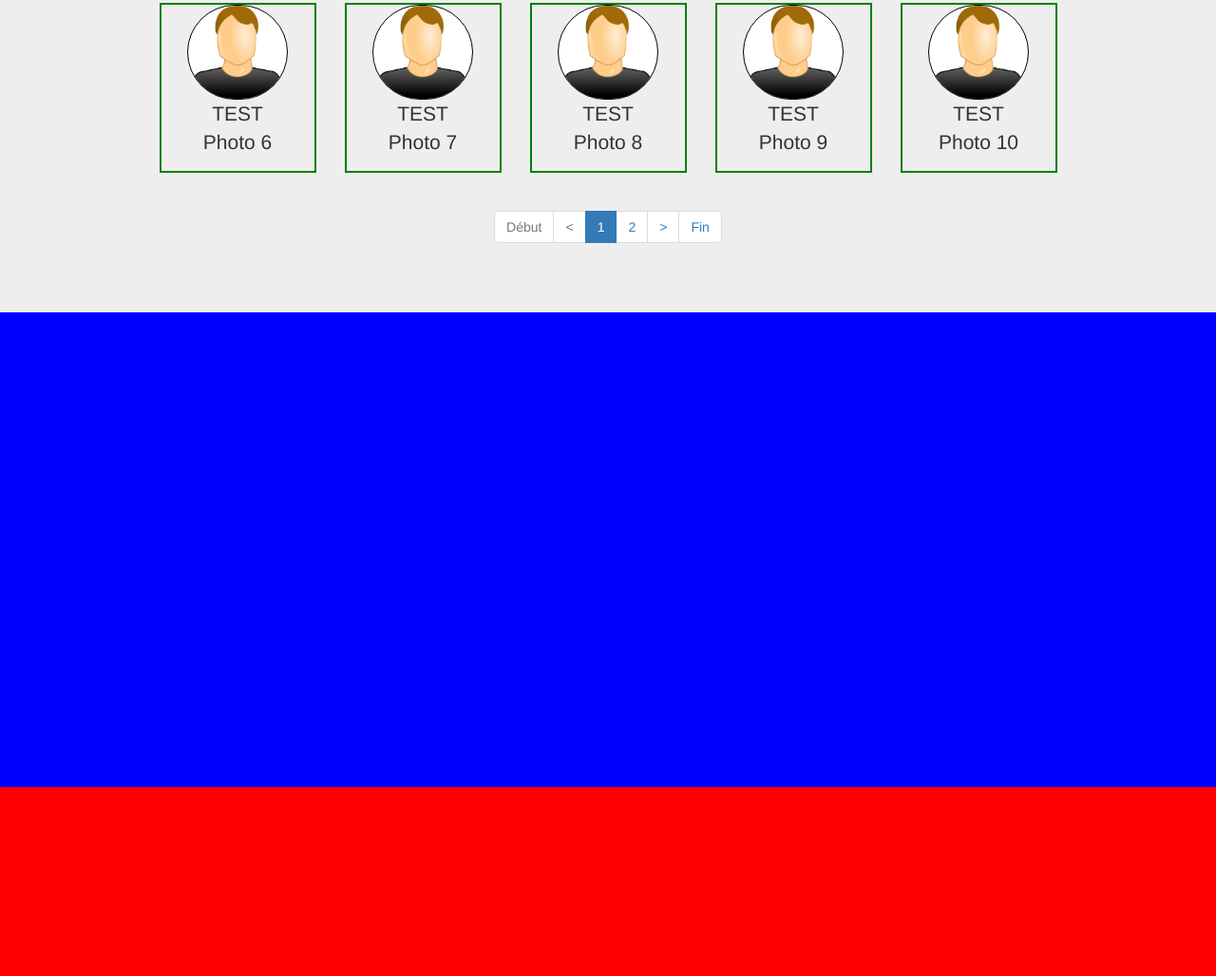
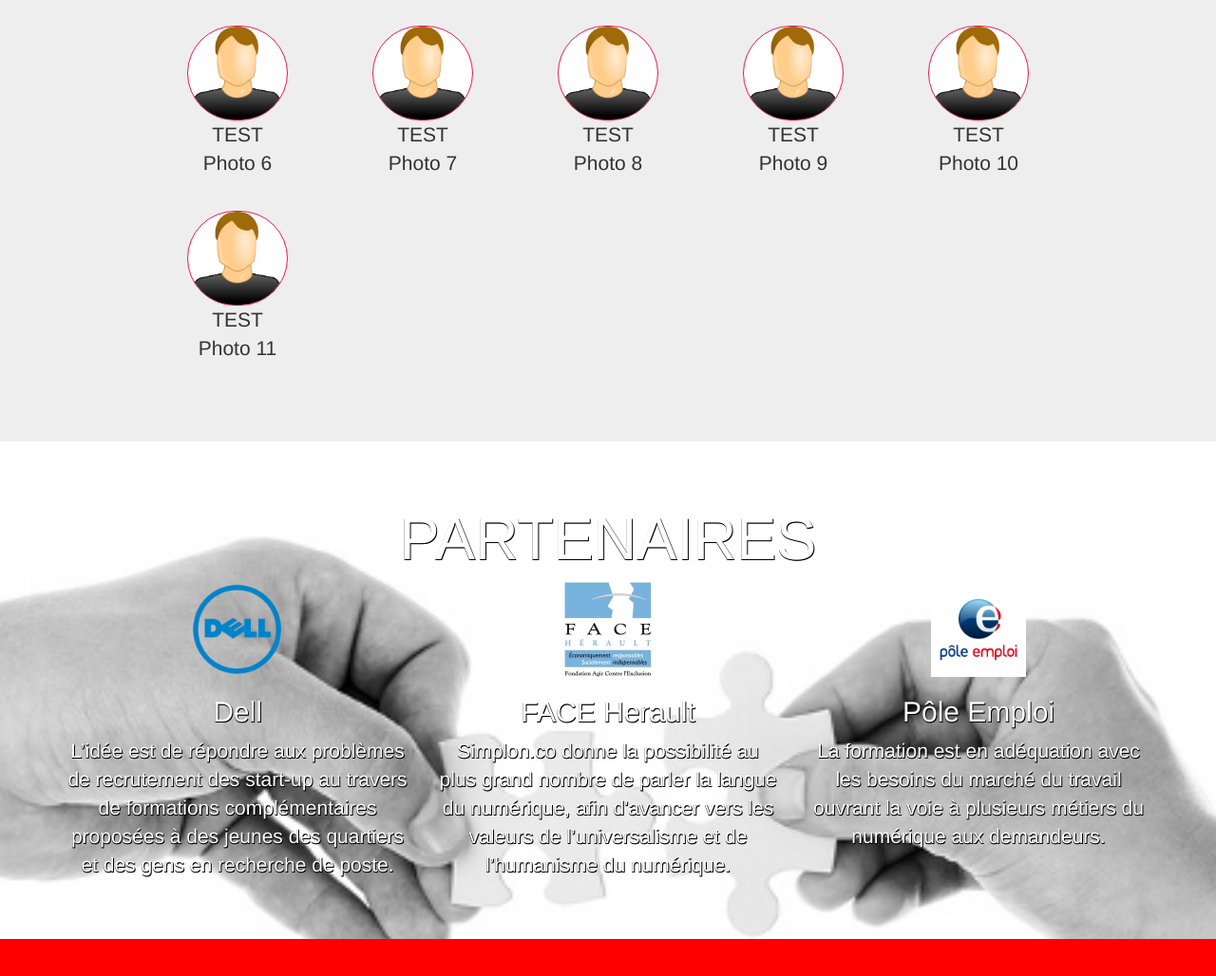
Before and after one commit to Korbylesbonstuyaux/trombinoscope, a plain HTML site: page index.html in a window 1280 px wide. Shown: the part 1268-2296 px from the top of the page at 95% size. Drawn offline with nearby package versions, Linux system fonts and the light colour scheme.

Commit message:
Section Partners

```diff
--- a/css/custom.css
+++ b/css/custom.css
@@ -10,9 +10,14 @@ body {
   /*margin: 0 !important;*/
 }
 
+h1 {
+  text-transform: uppercase;
+}
+
 .jumbotron {
   margin: 0;
 }
+
 /* END GLOBAL */
 
 /* HEADER */
@@ -103,22 +108,41 @@ nav button {
   text-align: center;
 }
 
+#presentation h1 {
+  /*color: black;*/
+}
+
 /* END PRESENTATION */
 
 /* TROMBINOSCOPE */
+
+#trombinoscope img {
+  height: 100px;
+  width: auto;
+  background-color: white !important;
+  border: 1px solid #ED1651;
+  border-radius: 50px;
+}
 
 #trombinoscope {
   text-align: center;
 }
 
 #trombinoscope h1, h2 {
-  color: #ED1651 !important;
+  color: #ED1651;
+}
+
+#trombinoscope hr {
+  width: 40%;
+  border: 1px solid #ED1651;
+  /*color: #E74C3C;*/
 }
 
 .member {
-  border: 2px solid green;
+  /*border: 2px solid green;*/
   margin-bottom: 20px;
 }
+
 .member:hover {
   background-color: rgba(237, 22, 81, 0.5); !important;
 }
@@ -134,14 +158,45 @@ nav button {
   border-radius: 50px;
 }
 
+#trombinoscope .pagination_members a {
+  color: #ED1651 !important;
+  border: 0;
+  background: none;
+}
+
+#trombinoscope .pagination_members a:hover {
+  border: 0;
+  background: rgba(237, 22, 81, 0.5);
+  color: white !important;
+}
+
+#trombinoscope .pagination_members .active a {
+  border: 0;
+  background: #ED1651;
+  color: white !important;
+}
+
 /* END TROMBINOSCOPE */
 
 /* PARTNER */
 
-#partner {
-  height: 500px;
+#partners {
+  min-height: 500px;
+  background: url(../images/partner.jpg) no-repeat center 0;
+  background-size: cover;
+  color: white !important;
+  text-shadow: 1px 1px black, 0 1px black !important;
   text-align: center;
-  background-color: blue;
+}
+
+#partners img {
+  width: 100px;
+  height: 100px;
+}
+
+#partners h2 {
+  color: white !important;
+  text-shadow: 1px 1px black, 0 1px black !important;
 }
 
 /* END PARTNER */
--- a/index.html
+++ b/index.html
@@ -36,7 +36,7 @@
             <ul class="nav navbar-nav pull-right">
               <li><a href="#presentation">Présentation</a></li>
               <li><a href="#trombinoscope">Trombinoscope</a></li>
-              <li><a href="#partner">Partenaires</a></li>
+              <li><a href="#partners">Partenaires</a></li>
             </ul>
           </div>
         </div>
@@ -58,9 +58,11 @@
 
     <div id="trombinoscope" class="jumbotron">
       <div class="container">
+        <!-- <img src="images/profil.png" alt="Logo profil" class="img-rounded" /> -->
         <h1>
           Trombinoscope
         </h1>
+        <hr>
         <div class="row">
           <h2>
             Formateur
@@ -254,19 +256,50 @@
           </div>
         </div>
         <div class="row" id="nav_pagination_members">
-          <!-- <ul class="pagination">
-           <li><a href="#">&laquo;</a></li>
-           <li class="active"><a href="#">1</a></li>
-           <li><a href="#">2</a></li>
-           <li><a href="#">3</a></li>
-           <li><a href="#">&raquo;</a></li>
-          </ul> -->
         </div>
       </div>
     </div>
 
-    <div id="partner" class="jumbotron">
+    <div id="partners" class="jumbotron">
       <div class="container">
+        <h1>
+          Partenaires
+        </h1>
+        <div class="row">
+          <div class="col-lg-4">
+            <div class="partner">
+              <img src="images/dell.png" alt="Logo de Dell" />
+            </div>
+            <h2>
+              Dell
+            </h2>
+            <p>
+              L’idée est de répondre aux problèmes de recrutement des start-up au travers de formations complémentaires proposées à des jeunes des quartiers et des gens en recherche de poste.
+            </p>
+          </div>
+          <div class="col-lg-4">
+            <div class="partner">
+              <img src="images/face.png" alt="Logo de FACE Herault" />
+            </div>
+            <h2>
+              FACE Herault
+            </h2>
+            <p>
+              Simplon.co donne la possibilité au plus grand nombre de parler la langue du numérique, afin d'avancer vers les valeurs de l’universalisme et de l’humanisme du numérique.
+            </p>
+          </div>
+          <div class="col-lg-4">
+            <div class="partner">
+              <img src="images/poleemploi.png" alt="Logo de Pole Emploi" />
+            </div>
+            <h2>
+              Pôle Emploi
+            </h2>
+            <p>
+              La formation est en adéquation avec les besoins du marché du travail ouvrant la voie à plusieurs métiers du numérique aux demandeurs.
+            </p>
+          </div>
+        </div>
       </div>
     </div>
 
@@ -290,6 +323,10 @@
       var nb_visible_pages = 0;
       // Cuurent page. Default 1
       var current_page = 1;
+
+      // $('body').data().scrollspy.options.offset = -200;
+      // $('body').data()['bs.scrollspy'].options.offset = 200;
+      $('body').data().scrollspy.process();
 
       // When the document is ready
       $(document).ready(function()
```
Also changed, not shown: images/dell.png (added), images/face.png (added), images/partner.jpg (added), images/poleemploi.png (added), images/profil.png (added).
